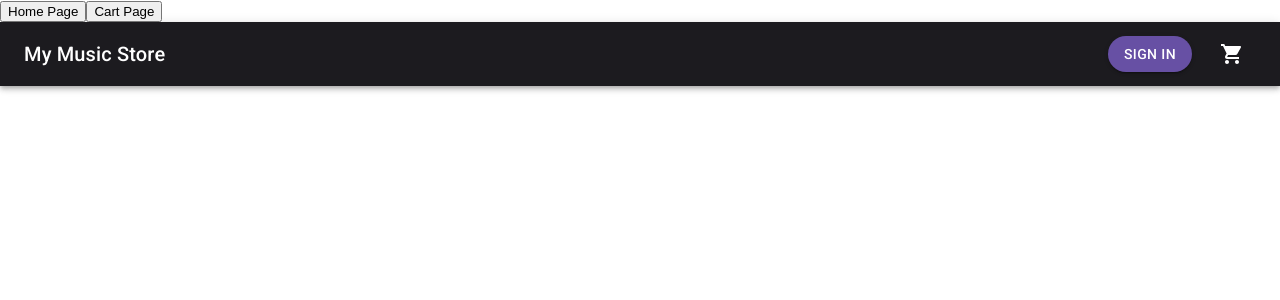
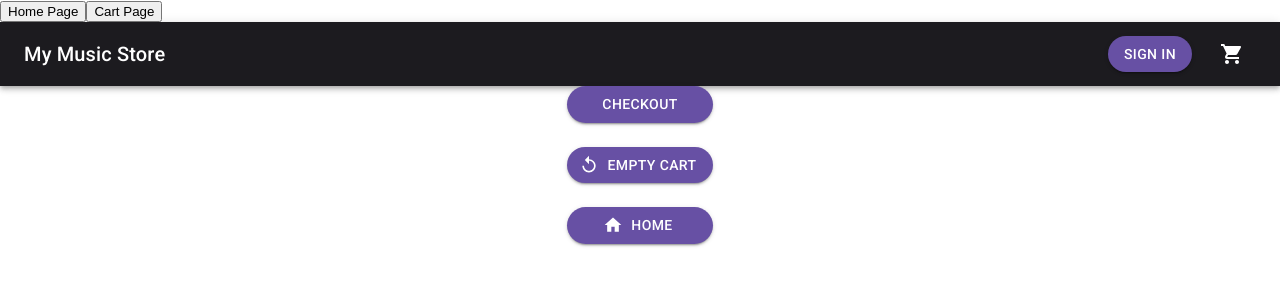
Before and after one commit to Thomas4897/my-music-store, a React (Create React App) app: page / in a window 1280 px wide. Both pictures are taken after a click on the button "Cart Page". Shown: the top 300 px of the page. Built offline with nearby package versions, Linux system fonts and the light colour scheme.

Commit message:
UI for cart page | custom hook | emprty cart function

```diff
--- a/src/Components/Header.js
+++ b/src/Components/Header.js
@@ -1,4 +1,4 @@
-import React, { useContext } from 'react';
+import React from 'react';
 import ShoppingCartIcon from '@mui/icons-material/ShoppingCart';
 import {
   AppBar,
@@ -9,10 +9,10 @@ import {
   Typography,
   Box,
 } from '@mui/material';
-import { shoppingCartContext } from '../context/shoppingCartContext';
+import { useShoppingCart } from '../context/shoppingCartContext';
 
 function Header() {
-  const { shoppingCart } = useContext(shoppingCartContext);
+  const { shoppingCart } = useShoppingCart();
 
   const itemQuantity = shoppingCart.reduce((acc, cartItem) => acc + cartItem.quantity, 0);
 
--- /dev/null
+++ b/src/Components/Pages/CartItem.js
@@ -0,0 +1,50 @@
+import {
+  Box, Card, CardMedia, IconButton, Typography,
+} from '@mui/material';
+import React from 'react';
+import DeleteForeverIcon from '@mui/icons-material/DeleteForever';
+import { useShoppingCart } from '../../context/shoppingCartContext';
+
+function CartItem(props) {
+  const { cartItem } = props;
+  const { removeFromCart } = useShoppingCart();
+
+  return (
+    <Card>
+      <Box display="flex" alignItems="center">
+        <Box px={2}>
+          <CardMedia
+            component="img"
+            sx={{ width: 80, height: 80, p: 1 }}
+            image={cartItem.image}
+          />
+        </Box>
+        <Box px={2} display="flex" flexDirection="column" flexGrow={1}>
+          <Box>
+            <Typography fontWeight="bold">
+              {cartItem.title}
+            </Typography>
+          </Box>
+          <Box>
+            <Typography fontWeight="bold">
+              {cartItem.price / 100}
+            </Typography>
+          </Box>
+        </Box>
+        <Box px={2} display="flex" flexDirection="column">
+          <Typography fontWeight="bold">
+            x
+            {cartItem.quantity}
+          </Typography>
+        </Box>
+        <Box px={2} display="flex" flexDirection="column">
+          <IconButton onClick={() => removeFromCart(cartItem.id)}>
+            <DeleteForeverIcon />
+          </IconButton>
+        </Box>
+      </Box>
+    </Card>
+  );
+}
+
+export default CartItem;
--- a/src/Components/Pages/CartPage.js
+++ b/src/Components/Pages/CartPage.js
@@ -1,35 +1,51 @@
-import React, { useContext } from 'react';
-import { Box } from '@mui/material';
+import React from 'react';
+import { Box, Button } from '@mui/material';
+import ReplayIcon from '@mui/icons-material/Replay';
+import HomeIcon from '@mui/icons-material/Home';
 import Layout from '../Layout';
-import { shoppingCartContext } from '../../context/shoppingCartContext';
+import { useShoppingCart } from '../../context/shoppingCartContext';
+import CartItem from './CartItem';
 
 function CartPage() {
-  const { shoppingCart, removeFromCart } = useContext(shoppingCartContext);
+  const { shoppingCart, emptyCart } = useShoppingCart();
   // We want to display whats in the shopping cart.
   return (
     <Layout shoppingCart={shoppingCart}>
       <Box width={1} display="flex" flexDirection="column" alignItems="center">
         {shoppingCart.map((cartItem) => (
-          <Box p={3} key={cartItem.id}>
-            <Box>
-              {cartItem.title}
-              {' '}
-              - Qty:
-              {cartItem.quantity}
-              {' '}
-              - $
-              {cartItem.price / 100}
-              {' '}
-              total$:
-              {cartItem.total / 100}
-            </Box>
-            <Box>
-              <button type="button" onClick={() => removeFromCart(cartItem.id)}>
-                Remove From Cart
-              </button>
-            </Box>
+          <Box p={3} key={cartItem.id} width="100%" maxWidth={500}>
+            <CartItem cartItem={cartItem} />
           </Box>
         ))}
+        <Box>
+          <Box mb={3}>
+            <Button
+              fullWidth
+              variant="contained"
+            >
+              Checkout
+            </Button>
+          </Box>
+          <Box mb={3}>
+            <Button
+              fullWidth
+              variant="contained"
+              startIcon={<ReplayIcon />}
+              onClick={emptyCart}
+            >
+              Empty Cart
+            </Button>
+          </Box>
+          <Box mb={3}>
+            <Button
+              fullWidth
+              variant="contained"
+              startIcon={<HomeIcon />}
+            >
+              Home
+            </Button>
+          </Box>
+        </Box>
       </Box>
     </Layout>
   );
--- a/src/Components/ProductDisplay.js
+++ b/src/Components/ProductDisplay.js
@@ -9,11 +9,10 @@ import CardHeader from '@mui/material/CardHeader';
 import CardMedia from '@mui/material/CardMedia';
 import IconButton from '@mui/material/IconButton';
 import Typography from '@mui/material/Typography';
-import { useContext } from 'react';
-import { shoppingCartContext } from '../context/shoppingCartContext';
+import { useShoppingCart } from '../context/shoppingCartContext';
 
 function ProductDisplay(props) {
-  const { addToCart } = useContext(shoppingCartContext);
+  const { addToCart } = useShoppingCart();
 
   const { product } = props;
 
--- a/src/context/shoppingCartContext.js
+++ b/src/context/shoppingCartContext.js
@@ -1,6 +1,8 @@
-import React, { useState, createContext } from 'react';
+import React, { useState, createContext, useContext } from 'react';
 
 export const shoppingCartContext = createContext();
+
+export const useShoppingCart = () => useContext(shoppingCartContext);
 
 //! This component is to handle everything that relates to the shopping cart
 //! This will keep the App.js file cleaner
@@ -57,8 +59,10 @@ function ShoppingCartProvider(props) {
     setShoppingCart(newShoppingCart);
   };
 
+  const emptyCart = () => setShoppingCart([]);
+
   return (
-    <shoppingCartContext.Provider value={{ shoppingCart, addToCart, removeFromCart }}>
+    <shoppingCartContext.Provider value={{ shoppingCart, addToCart, removeFromCart, emptyCart }}>
       {children}
     </shoppingCartContext.Provider>
   );
```
